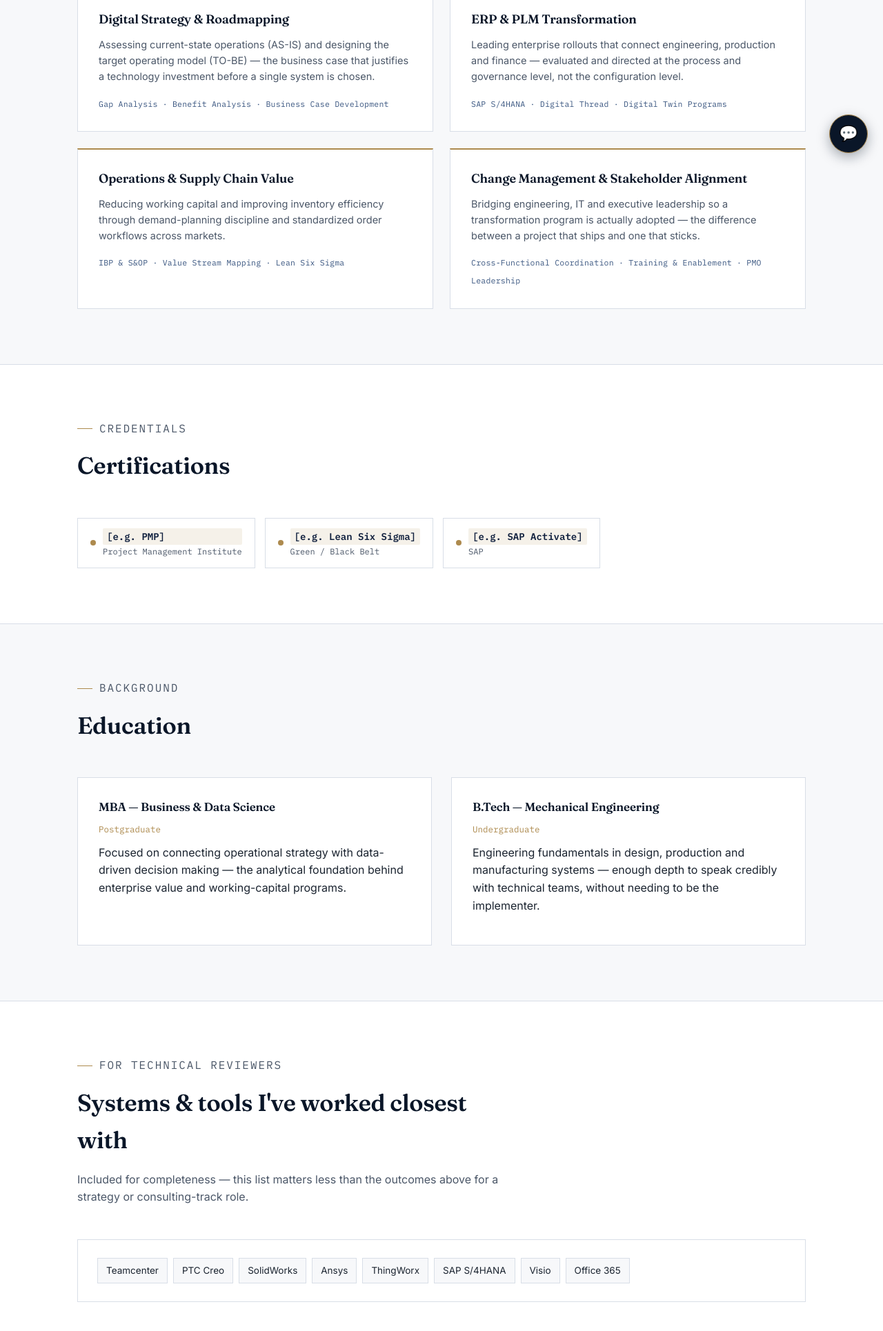
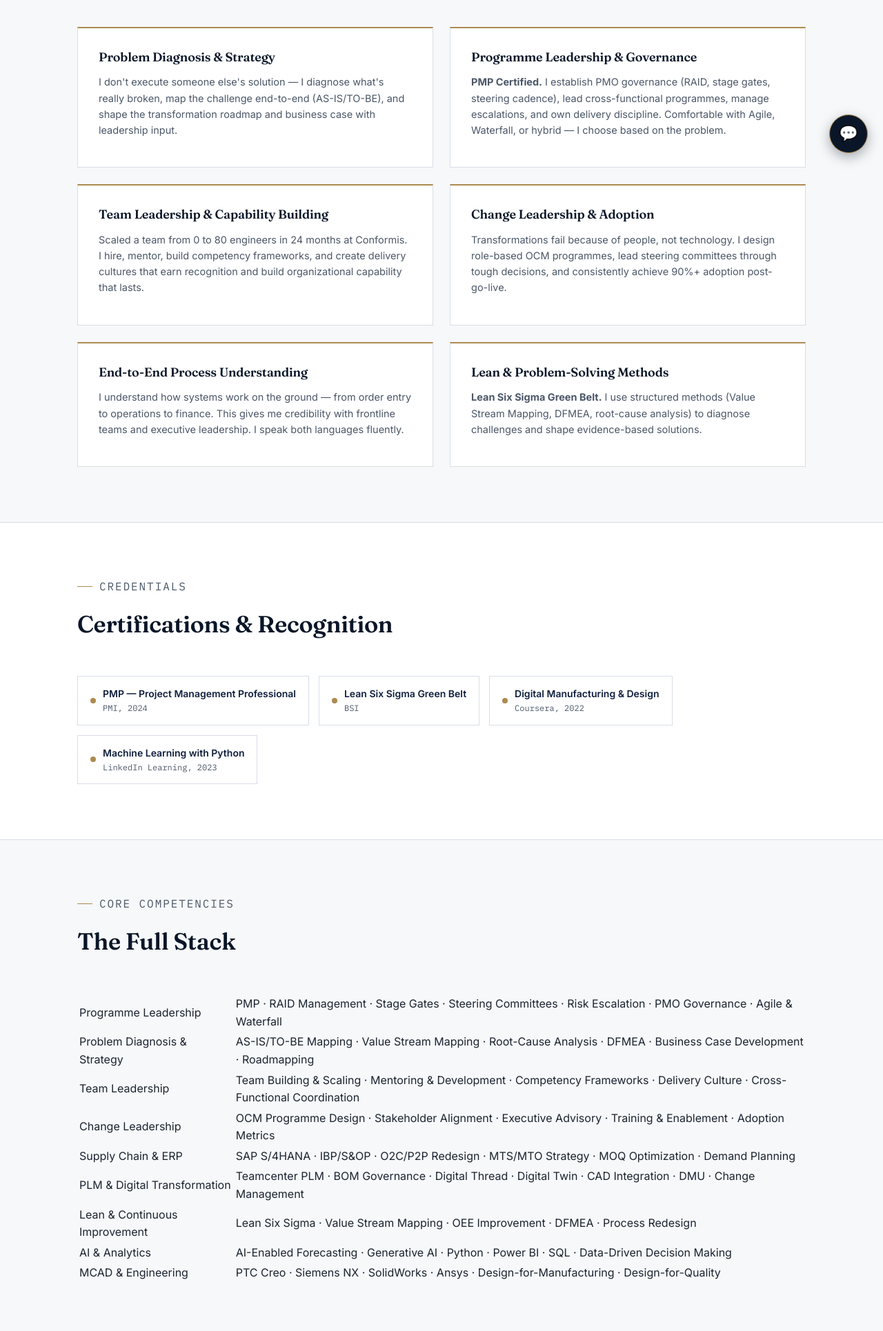
Before and after one commit to jayanthchavali8-glitch/jayanthchavali8-glitch.github.io, a plain HTML site: page skills.html in a window 1280 px wide. Shown: the part 556-2486 px from the top of the page at 69% size. Drawn offline with Linux system fonts and the light colour scheme.

Commit message:
Update skills.html

```diff
--- a/skills.html
+++ b/skills.html
@@ -3,7 +3,7 @@
 <head>
 <meta charset="UTF-8">
 <meta name="viewport" content="width=device-width, initial-scale=1.0">
-<title>Capabilities — Jayanth Chavali</title>
+<title>Leadership & Capabilities — Jayanth Chavali</title>
 <link rel="preconnect" href="https://fonts.googleapis.com">
 <link href="https://fonts.googleapis.com/css2?family=Fraunces:opsz,wght@9..144,500;9..144,600;9..144,700&family=Inter:wght@400;500;600;700&family=IBM+Plex+Mono:wght@400;500;600&display=swap" rel="stylesheet">
 <link rel="stylesheet" href="style.css">
@@ -12,14 +12,14 @@
 
 <header class="site-header">
   <div class="wrap">
-    <a href="index.html" class="brand">Jayanth Chavali<small>Digital Transformation Consultant</small></a>
+    <a href="index.html" class="brand">Jayanth Chavali<small>Programme Manager · Digital Transformation</small></a>
     <button class="nav-toggle" aria-label="Toggle menu">☰</button>
     <nav class="primary-nav">
       <ul>
         <li><a href="index.html">Home</a></li>
-        <li><a href="case-studies.html">Case Studies</a></li>
+        <li><a href="case-studies.html">How I Solve Problems</a></li>
         <li><a href="experience.html">Experience</a></li>
-        <li><a href="skills.html" class="active">Capabilities</a></li>
+        <li><a href="skills.html" class="active">Leadership & Capabilities</a></li>
         <li><a href="contact.html">Contact</a></li>
       </ul>
     </nav>
@@ -29,38 +29,42 @@
 <section class="page-hero">
   <div class="wrap">
     <p class="eyebrow">What I Bring</p>
-    <h1>Capabilities</h1>
-    <p>Four areas where I advise leadership teams — each backed by hands-on delivery experience, not theory.</p>
+    <h1>Leadership & Capabilities</h1>
+    <p>Programme management discipline, problem-solving depth, and the end-to-end understanding that earns credibility with teams and leadership alike.</p>
   </div>
 </section>
 
 <section class="block">
   <div class="wrap">
     <div class="block-head">
-      <p class="eyebrow">Advisory Areas</p>
-      <h2>Where I add value</h2>
+      <p class="eyebrow">Core Strengths</p>
+      <h2>How I Lead Transformation Programmes</h2>
     </div>
 
     <div class="capability-grid">
       <div class="capability-card">
-        <h3>Digital Strategy &amp; Roadmapping</h3>
-        <p>Assessing current-state operations (AS-IS) and designing the target operating model (TO-BE) — the business case that justifies a technology investment before a single system is chosen.</p>
-        <span class="also">Gap Analysis · Benefit Analysis · Business Case Development</span>
+        <h3>Problem Diagnosis &amp; Strategy</h3>
+        <p>I don't execute someone else's solution — I diagnose what's really broken, map the challenge end-to-end (AS-IS/TO-BE), and shape the transformation roadmap and business case with leadership input.</p>
       </div>
       <div class="capability-card">
-        <h3>ERP &amp; PLM Transformation</h3>
-        <p>Leading enterprise rollouts that connect engineering, production and finance — evaluated and directed at the process and governance level, not the configuration level.</p>
-        <span class="also">SAP S/4HANA · Digital Thread · Digital Twin Programs</span>
+        <h3>Programme Leadership &amp; Governance</h3>
+        <p><strong>PMP Certified.</strong> I establish PMO governance (RAID, stage gates, steering cadence), lead cross-functional programmes, manage escalations, and own delivery discipline. Comfortable with Agile, Waterfall, or hybrid — I choose based on the problem.</p>
       </div>
       <div class="capability-card">
-        <h3>Operations &amp; Supply Chain Value</h3>
-        <p>Reducing working capital and improving inventory efficiency through demand-planning discipline and standardized order workflows across markets.</p>
-        <span class="also">IBP &amp; S&amp;OP · Value Stream Mapping · Lean Six Sigma</span>
+        <h3>Team Leadership &amp; Capability Building</h3>
+        <p>Scaled a team from 0 to 80 engineers in 24 months at Conformis. I hire, mentor, build competency frameworks, and create delivery cultures that earn recognition and build organizational capability that lasts.</p>
       </div>
       <div class="capability-card">
-        <h3>Change Management &amp; Stakeholder Alignment</h3>
-        <p>Bridging engineering, IT and executive leadership so a transformation program is actually adopted — the difference between a project that ships and one that sticks.</p>
-        <span class="also">Cross-Functional Coordination · Training &amp; Enablement · PMO Leadership</span>
+        <h3>Change Leadership &amp; Adoption</h3>
+        <p>Transformations fail because of people, not technology. I design role-based OCM programmes, lead steering committees through tough decisions, and consistently achieve 90%+ adoption post-go-live.</p>
+      </div>
+      <div class="capability-card">
+        <h3>End-to-End Process Understanding</h3>
+        <p>I understand how systems work on the ground — from order entry to operations to finance. This gives me credibility with frontline teams and executive leadership. I speak both languages fluently.</p>
+      </div>
+      <div class="capability-card">
+        <h3>Lean &amp; Problem-Solving Methods</h3>
+        <p><strong>Lean Six Sigma Green Belt.</strong> I use structured methods (Value Stream Mapping, DFMEA, root-cause analysis) to diagnose challenges and shape evidence-based solutions.</p>
       </div>
     </div>
   </div>
@@ -70,17 +74,38 @@
   <div class="wrap">
     <div class="block-head">
       <p class="eyebrow">Credentials</p>
-      <h2>Certifications</h2>
+      <h2>Certifications & Recognition</h2>
     </div>
     <div class="cert-row">
-      <div class="cert-badge"><span class="dot"></span><div><div class="cert-name placeholder">[e.g. PMP]</div><div class="cert-sub">Project Management Institute</div></div></div>
-      <div class="cert-badge"><span class="dot"></span><div><div class="cert-name placeholder">[e.g. Lean Six Sigma]</div><div class="cert-sub">Green / Black Belt</div></div></div>
-      <div class="cert-badge"><span class="dot"></span><div><div class="cert-name placeholder">[e.g. SAP Activate]</div><div class="cert-sub">SAP</div></div></div>
+      <div class="cert-badge"><span class="dot"></span><div><div class="cert-name">PMP — Project Management Professional</div><div class="cert-sub">PMI, 2024</div></div></div>
+      <div class="cert-badge"><span class="dot"></span><div><div class="cert-name">Lean Six Sigma Green Belt</div><div class="cert-sub">BSI</div></div></div>
+      <div class="cert-badge"><span class="dot"></span><div><div class="cert-name">Digital Manufacturing & Design</div><div class="cert-sub">Coursera, 2022</div></div></div>
+      <div class="cert-badge"><span class="dot"></span><div><div class="cert-name">Machine Learning with Python</div><div class="cert-sub">LinkedIn Learning, 2023</div></div></div>
     </div>
   </div>
 </section>
 
 <section class="block">
+  <div class="wrap">
+    <div class="block-head">
+      <p class="eyebrow">Core Competencies</p>
+      <h2>The Full Stack</h2>
+    </div>
+    <table class="comp-table">
+      <tr><td>Programme Leadership</td><td>PMP · RAID Management · Stage Gates · Steering Committees · Risk Escalation · PMO Governance · Agile & Waterfall</td></tr>
+      <tr><td>Problem Diagnosis & Strategy</td><td>AS-IS/TO-BE Mapping · Value Stream Mapping · Root-Cause Analysis · DFMEA · Business Case Development · Roadmapping</td></tr>
+      <tr><td>Team Leadership</td><td>Team Building & Scaling · Mentoring & Development · Competency Frameworks · Delivery Culture · Cross-Functional Coordination</td></tr>
+      <tr><td>Change Leadership</td><td>OCM Programme Design · Stakeholder Alignment · Executive Advisory · Training & Enablement · Adoption Metrics</td></tr>
+      <tr><td>Supply Chain & ERP</td><td>SAP S/4HANA · IBP/S&OP · O2C/P2P Redesign · MTS/MTO Strategy · MOQ Optimization · Demand Planning</td></tr>
+      <tr><td>PLM & Digital Transformation</td><td>Teamcenter PLM · BOM Governance · Digital Thread · Digital Twin · CAD Integration · DMU · Change Management</td></tr>
+      <tr><td>Lean & Continuous Improvement</td><td>Lean Six Sigma · Value Stream Mapping · OEE Improvement · DFMEA · Process Redesign</td></tr>
+      <tr><td>AI & Analytics</td><td>AI-Enabled Forecasting · Generative AI · Python · Power BI · SQL · Data-Driven Decision Making</td></tr>
+      <tr><td>MCAD & Engineering</td><td>PTC Creo · Siemens NX · SolidWorks · Ansys · Design-for-Manufacturing · Design-for-Quality</td></tr>
+    </table>
+  </div>
+</section>
+
+<section class="block alt">
   <div class="wrap">
     <div class="block-head">
       <p class="eyebrow">Background</p>
@@ -89,30 +114,43 @@
     <div class="two-col">
       <div class="info-card">
         <h3>MBA — Business &amp; Data Science</h3>
-        <p class="sub">Postgraduate</p>
-        <p>Focused on connecting operational strategy with data-driven decision making — the analytical foundation behind enterprise value and working-capital programs.</p>
+        <p class="sub">K L University · GPA 4.5/5.0 · Executive Format · 2023–2025</p>
+        <p>Connects operational strategy with data-driven decision making — the analytical foundation behind working capital programmes and efficiency improvements.</p>
       </div>
       <div class="info-card">
-        <h3>B.Tech — Mechanical Engineering</h3>
-        <p class="sub">Undergraduate</p>
-        <p>Engineering fundamentals in design, production and manufacturing systems — enough depth to speak credibly with technical teams, without needing to be the implementer.</p>
+        <h3>B.Tech — Mechanical Engineering (Automotive)</h3>
+        <p class="sub">K L University · First Class Honours · 2014–2018</p>
+        <p>The engineering foundation that gives credibility with technical teams — published research on reverse-engineered CAE-optimized automotive components.</p>
       </div>
     </div>
+  </div>
+</section>
+
+<section class="block">
+  <div class="wrap">
+    <div class="block-head">
+      <p class="eyebrow">Recognition</p>
+      <h2>Awards & Impact</h2>
+    </div>
+    <ul class="award-list">
+      <li><span>Employee of the Department — Digital Transformation Impact</span><span class="yr">RAK Ceramics, 2026</span></li>
+      <li><span>Outstanding Performer Award — Company's first-ever award</span><span class="yr">Conformis, 2022</span></li>
+      <li><span>Best Team Award — Lean Transformation Leadership</span><span class="yr">Linkwell Telesystems, 2020</span></li>
+    </ul>
   </div>
 </section>
 
 <section class="block alt">
   <div class="wrap">
     <div class="block-head">
-      <p class="eyebrow">For Technical Reviewers</p>
-      <h2>Systems &amp; tools I've worked closest with</h2>
-      <p>Included for completeness — this list matters less than the outcomes above for a strategy or consulting-track role.</p>
+      <p class="eyebrow">Languages</p>
+      <h2>Working Across Geographies</h2>
     </div>
-    <div class="skill-group" style="max-width:100%;">
-      <ul>
-        <li>Teamcenter</li><li>PTC Creo</li><li>SolidWorks</li><li>Ansys</li><li>ThingWorx</li>
-        <li>SAP S/4HANA</li><li>Visio</li><li>Office 365</li>
-      </ul>
+    <div class="lang-row">
+      <span class="lang-chip">English — C2</span>
+      <span class="lang-chip">Hindi — C1</span>
+      <span class="lang-chip">Telugu — Native</span>
+      <span class="lang-chip">German — A2, actively learning</span>
     </div>
   </div>
 </section>
@@ -132,7 +170,7 @@
 <footer class="site-footer">
   <div class="wrap">
     <span>© 2026 Jayanth Chavali</span>
-    <span>MBA, Business &amp; Data Science · B.Tech, Mechanical Engineering</span>
+    <span>PMP · Lean Six Sigma Green Belt · MBA, Business &amp; Data Science · B.Tech, Mechanical Engineering</span>
   </div>
 </footer>
 
```
